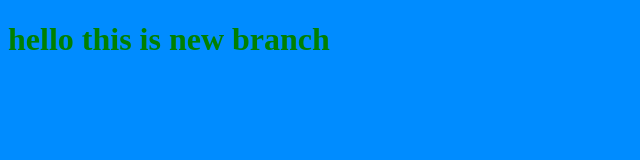
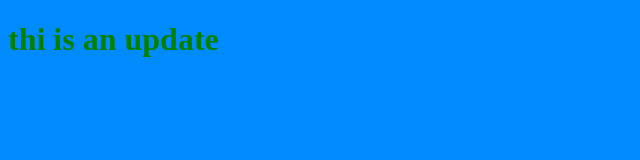
Before and after one commit to mohamedsmd/myproject, a plain HTML site: page index.html in a window 1280 px wide. Shown: the whole page, without its empty margins (0-640 px from the left). Drawn offline with Linux system fonts and the light colour scheme.

Commit message:
edit the html file

```diff
--- a/index.html
+++ b/index.html
@@ -7,7 +7,7 @@
     <link rel="stylesheet" href="style.css">
 </head>
 <body>
-    <h1>hello this is new branch</h1>
+    <h1>thi is an update</h1>
 
     <script> src="app.js"</script>
 </body>
```
